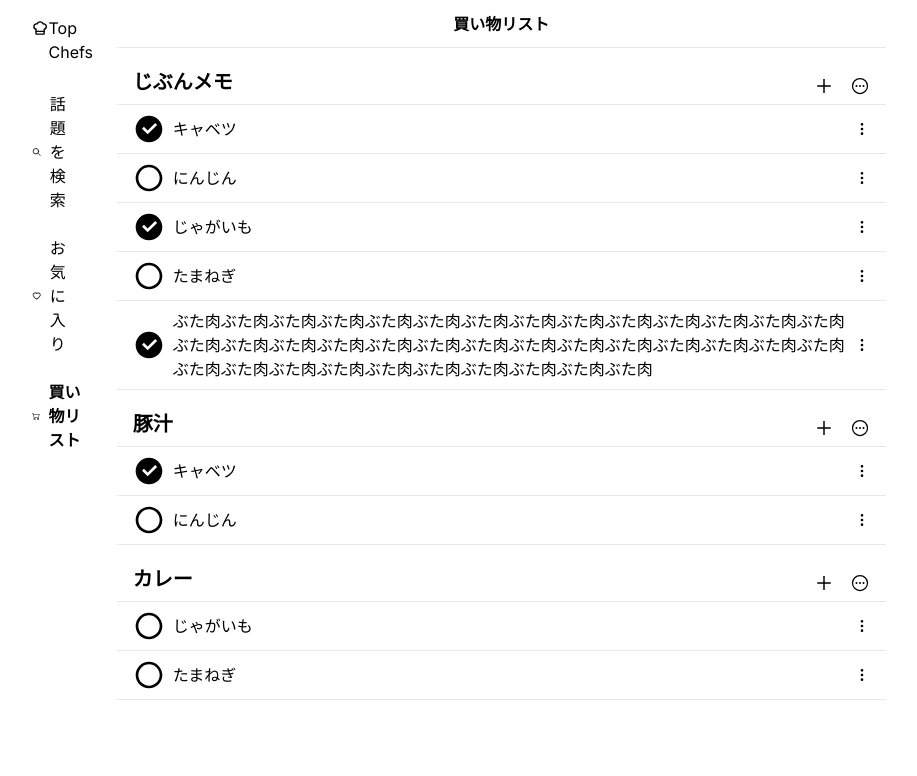
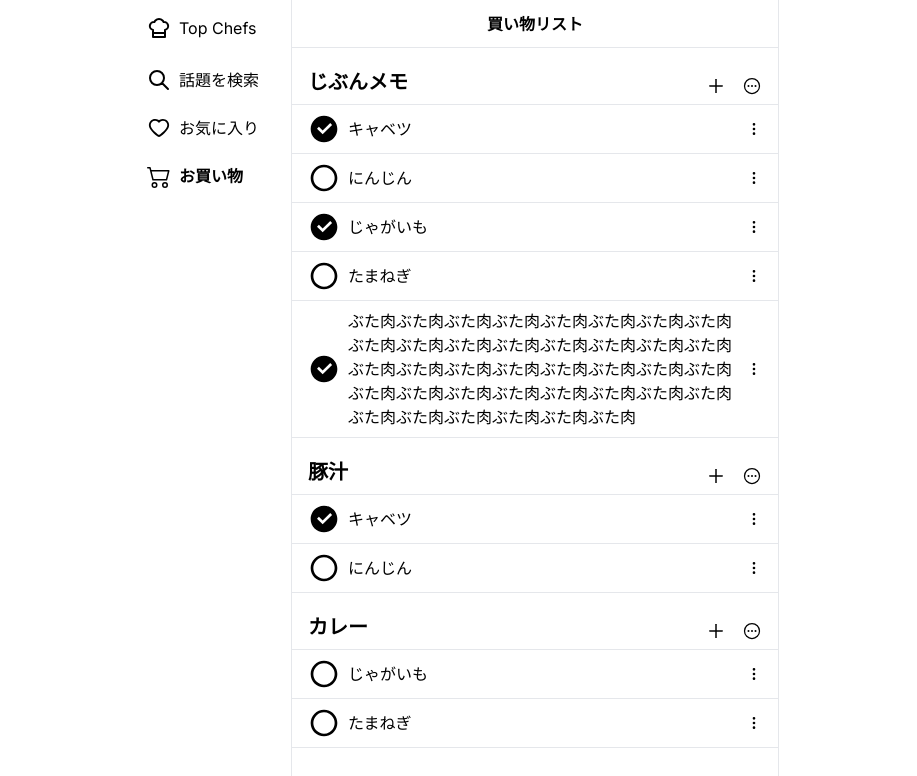
Before and after one commit to qin-team-recipe/03-recipe-app, a Next.js app: page /shopping in a window 1280 px wide. Shown: the top 776 px of the page, without its empty margins (181-1098 px from the left). Built offline with nearby package versions, Linux system fonts and the light colour scheme; what tailwindcss-radix-colors would draw is missing.

Commit message:
shoppingを移動

```diff
--- /dev/null
+++ b/src/app/(defaultLayout)/_components/nav-bar.tsx
@@ -0,0 +1,78 @@
+'use client';
+
+import Link from 'next/link';
+import { usePathname } from 'next/navigation';
+import { FC, ReactElement } from 'react';
+import { AiOutlineHeart } from 'react-icons/ai';
+import { BsCart2 } from 'react-icons/bs';
+import { HiOutlineSearch } from 'react-icons/hi';
+import { LuChefHat } from 'react-icons/lu';
+
+type NavBarItem = {
+  key: string;
+  sideLabel: string;
+  footLabel: string;
+  icon: ReactElement;
+  path: string;
+};
+
+const navbarItem: NavBarItem[] = [
+  {
+    key: 'search',
+    sideLabel: '検索',
+    footLabel: '話題を検索',
+    icon: <HiOutlineSearch size='1.5rem' />,
+    path: '/search',
+  },
+  {
+    key: 'heart',
+    sideLabel: 'お気に入り',
+    footLabel: 'お気に入り',
+    icon: <AiOutlineHeart size='1.5rem' />,
+    path: '/heart',
+  },
+  {
+    key: 'shopping',
+    sideLabel: '買い物リスト',
+    footLabel: 'お買い物',
+    icon: <BsCart2 size='1.5rem' />,
+    path: '/shopping',
+  },
+];
+
+export const NavBar: FC = () => {
+  const path = usePathname();
+
+  return (
+    <nav className='fixed bottom-0 z-50 w-full sm:sticky sm:bottom-auto sm:top-0 sm:w-auto sm:self-start'>
+      <div className='hidden sm:my-4 sm:block'>
+        <div className='flex gap-x-2'>
+          <LuChefHat size='1.5rem' />
+          <p>Top Chefs</p>
+        </div>
+      </div>
+      <div className='border-mauve-dim flex border-t sm:flex-col sm:border-none'>
+        {navbarItem.map((item) => (
+          <Link
+            href={item.path}
+            key={item.key}
+            className={
+              path === item.path
+                ? 'group text-mauve-normal flex-1 select-none py-0.5 font-bold outline-none sm:-ml-3 sm:py-1'
+                : 'group flex-1 select-none py-0.5 outline-none sm:-ml-3 sm:py-1'
+            }
+          >
+            <div className='flex w-full flex-col items-center gap-x-2 transition-colors duration-200 group-focus-visible:bg-mauve-ui sm:hidden sm:w-fit sm:flex-row sm:rounded-full sm:py-2 sm:pl-3 sm:pr-5 sm:group-hover:bg-mauve-4 sm:group-active:bg-mauve-5 dark:sm:group-hover:bg-mauvedark-4 dark:sm:group-active:bg-mauvedark-5'>
+              {item.icon}
+              <p className='text-xs sm:text-base'>{item.sideLabel}</p>
+            </div>
+            <div className='hidden w-full flex-col items-center gap-x-2 transition-colors duration-200 group-focus-visible:bg-mauve-ui sm:flex sm:w-fit sm:flex-row sm:rounded-full sm:py-2 sm:pl-3 sm:pr-5 sm:group-hover:bg-mauve-4 sm:group-active:bg-mauve-5 dark:sm:group-hover:bg-mauvedark-4 dark:sm:group-active:bg-mauvedark-5'>
+              {item.icon}
+              <p className='text-xs sm:text-base'>{item.footLabel}</p>
+            </div>
+          </Link>
+        ))}
+      </div>
+    </nav>
+  );
+};
--- /dev/null
+++ b/src/app/(defaultLayout)/layout.tsx
@@ -0,0 +1,14 @@
+import { ReactNode } from 'react';
+
+import { NavBar } from '@/app/(defaultLayout)/_components/nav-bar';
+
+export default function DefaultLayout({ children }: { children: ReactNode }) {
+  return (
+    <div className='mx-auto flex min-h-screen flex-col-reverse sm:max-w-2xl sm:flex-row sm:gap-x-3 sm:px-4 sm:pl-6'>
+      <NavBar />
+      <main className='border-mauve-dim flex-1 overflow-hidden pb-20 sm:border-x sm:pb-16'>
+        {children}
+      </main>
+    </div>
+  );
+}
--- a/src/app/shopping/_components/memo/memo-header.tsx
+++ b/src/app/(defaultLayout)/shopping/_components/memo/memo-header.tsx
@@ -1,7 +1,7 @@
 import { FC } from 'react';
 import { IoEllipsisHorizontalCircle } from 'react-icons/io5';
 
-import { MemoPlusIcon } from '@/app/shopping/_components/memo/memo-plus-icon';
+import { MemoPlusIcon } from '@/app/(defaultLayout)/shopping/_components/memo/memo-plus-icon';
 
 type Props =
   | {
--- a/src/app/shopping/_components/my-memo.tsx
+++ b/src/app/(defaultLayout)/shopping/_components/my-memo.tsx
@@ -1,7 +1,7 @@
 import { FC } from 'react';
 
-import { MemoHeader } from '@/app/shopping/_components/memo/memo-header';
-import { MemoIngredient } from '@/app/shopping/_components/memo/memo-ingredient';
+import { MemoHeader } from '@/app/(defaultLayout)/shopping/_components/memo/memo-header';
+import { MemoIngredient } from '@/app/(defaultLayout)/shopping/_components/memo/memo-ingredient';
 
 const ingredients = [
   { name: 'キャベツ', checked: true },
--- a/src/app/shopping/_components/recipe-memo.tsx
+++ b/src/app/(defaultLayout)/shopping/_components/recipe-memo.tsx
@@ -1,7 +1,7 @@
 import { FC } from 'react';
 
-import { MemoHeader } from '@/app/shopping/_components/memo/memo-header';
-import { MemoIngredient } from '@/app/shopping/_components/memo/memo-ingredient';
+import { MemoHeader } from '@/app/(defaultLayout)/shopping/_components/memo/memo-header';
+import { MemoIngredient } from '@/app/(defaultLayout)/shopping/_components/memo/memo-ingredient';
 
 type Props = {
   recipe: {
--- /dev/null
+++ b/src/app/(defaultLayout)/shopping/layout.tsx
@@ -0,0 +1,7 @@
+export default function ShoppingLayout({
+  children,
+}: {
+  children: React.ReactNode;
+}) {
+  return <>{children}</>;
+}
--- a/src/app/shopping/page.tsx
+++ b/src/app/(defaultLayout)/shopping/page.tsx
@@ -1,6 +1,6 @@
-import { Header } from '@/app/shopping/_components/header';
-import { MyMemo } from '@/app/shopping/_components/my-memo';
-import { RecipeMemo } from '@/app/shopping/_components/recipe-memo';
+import { Header } from '@/app/(defaultLayout)/shopping/_components/header';
+import { MyMemo } from '@/app/(defaultLayout)/shopping/_components/my-memo';
+import { RecipeMemo } from '@/app/(defaultLayout)/shopping/_components/recipe-memo';
 
 const recipes = [
   {
--- a/src/app/shopping/layout.tsx
+++ /dev/null
@@ -1,44 +0,0 @@
-// MEMO: /page.tsxのコピペ。全体のレイアウト修正するときに共通化したほうが良さそう。
-import { tv } from 'tailwind-variants';
-
-import { NavBar } from '@/app/_components/navBar';
-
-// eslint-disable-next-line tailwindcss/no-custom-classname
-const home = tv(
-  {
-    slots: {
-      main: '',
-      content: '',
-    },
-    variants: {
-      size: {
-        large: {
-          main: 'mx-auto flex w-8/12 gap-x-4',
-          content: 'order-2',
-        },
-      },
-    },
-  },
-  {
-    responsiveVariants: ['lg'],
-  }
-);
-
-export default function ShoppingLayout({
-  children,
-}: {
-  children: React.ReactNode;
-}) {
-  const { main, content } = home({
-    size: {
-      lg: 'large',
-    },
-  });
-
-  return (
-    <main className={main()}>
-      <div className={content()}>{children}</div>
-      <NavBar />
-    </main>
-  );
-}
```
Also changed, not shown: src/app/(defaultLayout)/shopping/_components/header.tsx (renamed from src/app/shopping/_components/header.tsx), src/app/(defaultLayout)/shopping/_components/memo/memo-ingredient.tsx (renamed from src/app/shopping/_components/memo/memo-ingredient.tsx), src/app/(defaultLayout)/shopping/_components/memo/memo-plus-icon.tsx (renamed from src/app/shopping/_components/memo/memo-plus-icon.tsx).
